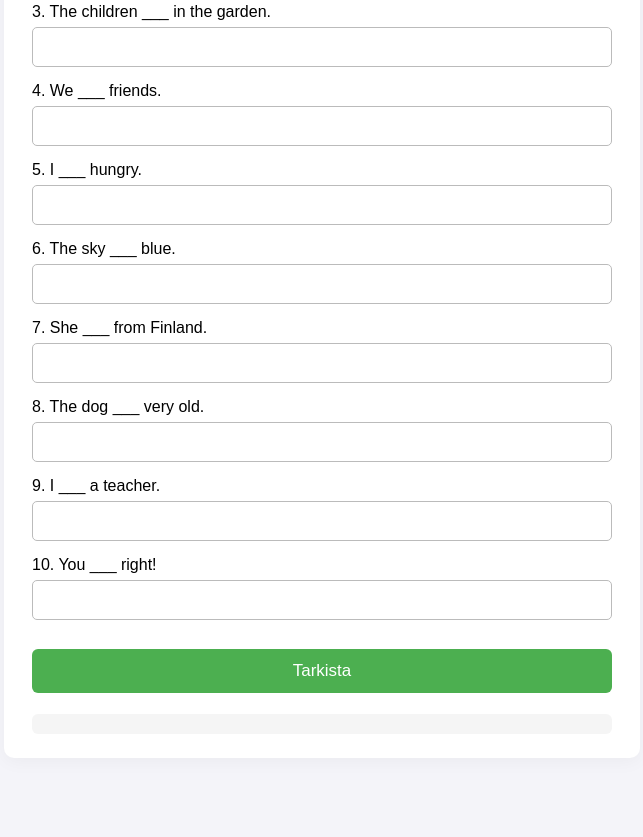
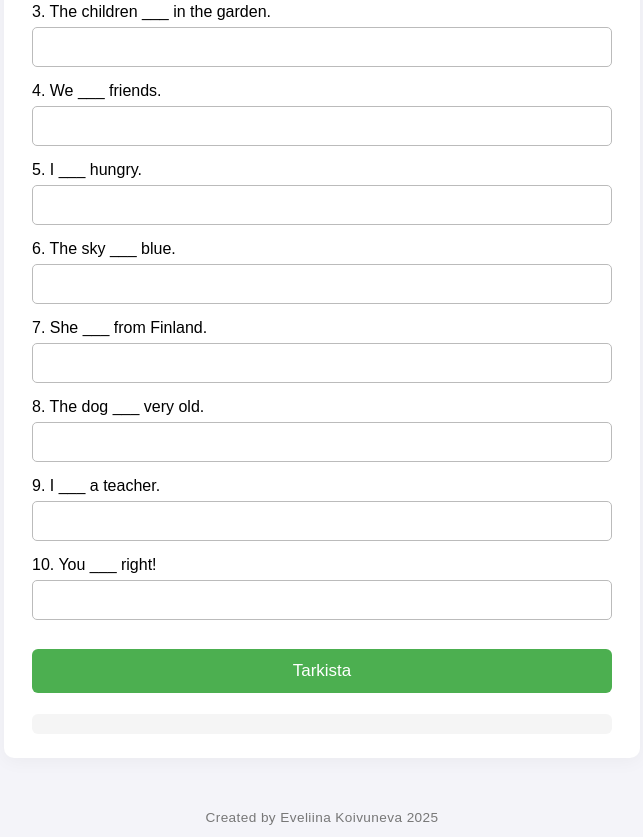
Before and after one commit to EveliinaK2025/ena9, a plain HTML site: page index.html in a window 1280 px wide. Shown: the part 1612-2449 px from the top of the page, without its empty margins (318-961 px from the left). Before the commit the page ends 2394 px from the top, so only its background shows below. Drawn offline with Linux system fonts and the light colour scheme.

Commit message:
Update index.html

```diff
--- a/index.html
+++ b/index.html
@@ -642,6 +642,8 @@
         );
     }
 </script>
-
+<footer>
+    Created by Eveliina Koivuneva 2025
+</footer>
 </body>
 </html>
```
